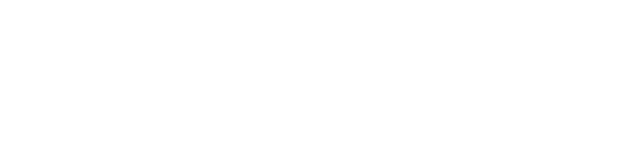
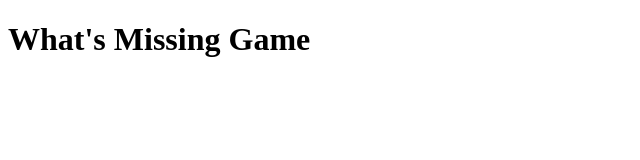
Before and after one commit to MariCFrank/whats_missing_game, a plain HTML site: page index.html in a window 1280 px wide. Shown: the whole page, without its empty margins (0-640 px from the left). Drawn offline with Linux system fonts and the light colour scheme.

Commit message:
Update index.html
Today I added the h1

```diff
--- a/index.html
+++ b/index.html
@@ -7,6 +7,6 @@
     <title>Document</title>
 </head>
 <body>
-
+   <h1> What's Missing Game</h1>
 </body>
 </html>
```
